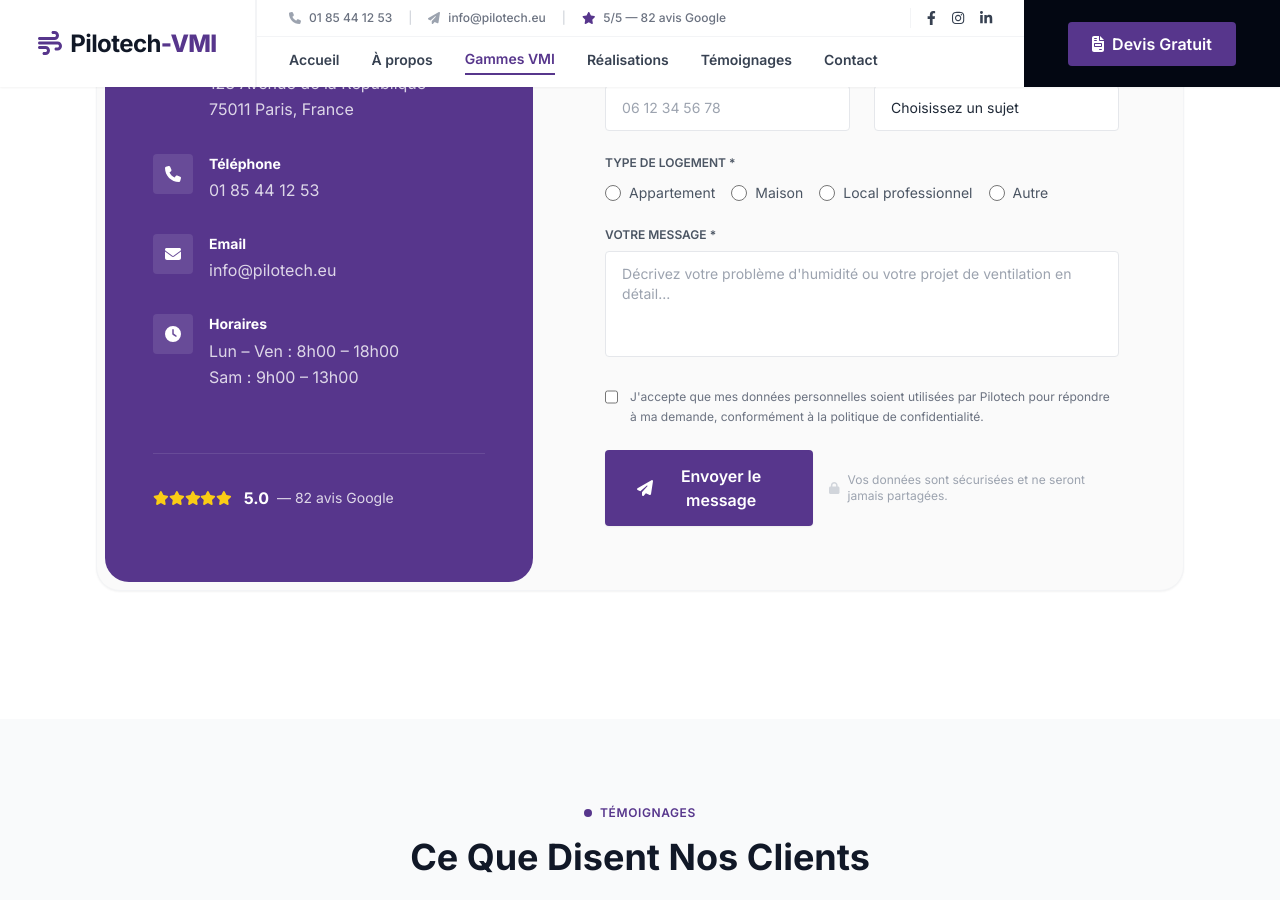
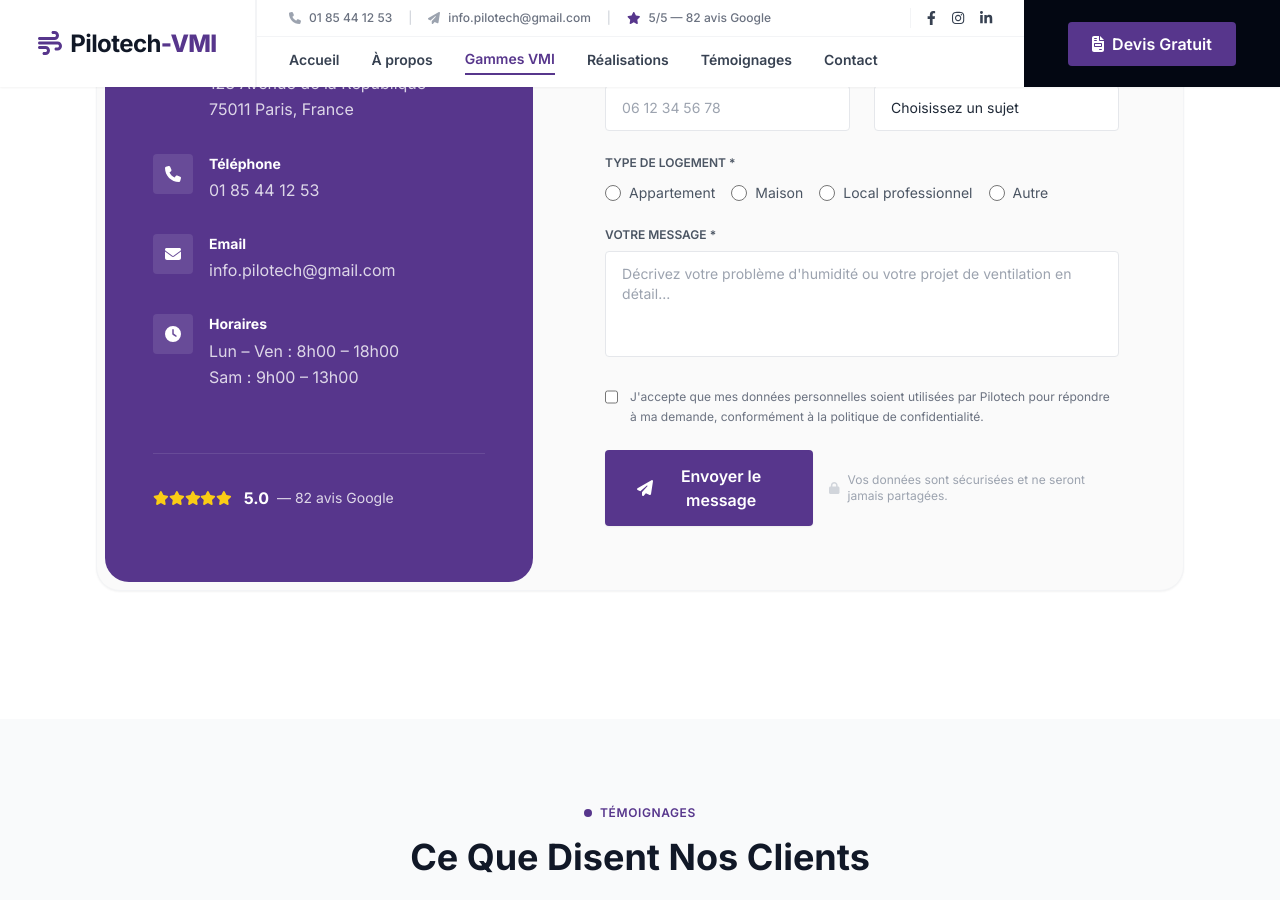
Before and after one commit to joanacodes/pilotech-vmi, a Jekyll site: the page cube.html, which Jekyll copies as it is, in a window 1280 px wide and 900 px high, scrolled down 7405 px. Built offline with Jekyll 4.4.1, drawn with Linux system fonts in a browser that asks for light colours; nearby versions of some CDN libraries; some of the changed text lies outside the part shown.

Commit message:
Update cube.html

```diff
--- a/cube.html
+++ b/cube.html
@@ -58,8 +58,8 @@
 <i class="fa-solid fa-phone mr-2 text-gray-400"></i> 01 85 44 12 53
           </a>
 <span class="text-gray-300">|</span>
-<a class="hover:text-brand transition flex items-center" href="mailto:info@pilotech.eu">
-<i class="fa-solid fa-paper-plane mr-2 text-gray-400"></i> info@pilotech.eu
+<a class="hover:text-brand transition flex items-center" href="mailto:info.pilotech@gmail.com">
+<i class="fa-solid fa-paper-plane mr-2 text-gray-400"></i> info.pilotech@gmail.com
           </a>
 <span class="text-gray-300">|</span>
 <span class="flex items-center">
@@ -563,7 +563,7 @@
 <div class="w-10 h-10 bg-white/10 rounded flex items-center justify-center mr-4 shrink-0"><i class="fa-solid fa-envelope"></i></div>
 <div>
 <h4 class="font-bold text-sm mb-1">Email</h4>
-<a class="text-white/80 hover:text-white transition text-base" href="mailto:info@pilotech.eu">info@pilotech.eu</a>
+<a class="text-white/80 hover:text-white transition text-base" href="mailto:info.pilotech@gmail.com">info.pilotech@gmail.com</a>
 </div>
 </div>
 <div class="flex items-start">
@@ -855,7 +855,7 @@
 </li>
 <li class="flex items-center">
 <i class="fa-solid fa-envelope text-brand mr-3"></i>
-<span>info@pilotech.eu</span>
+<span>info.pilotech@gmail.com</span>
 </li>
 <li class="flex items-start">
 <i class="fa-solid fa-clock text-brand mr-3 mt-0.5"></i>
```
